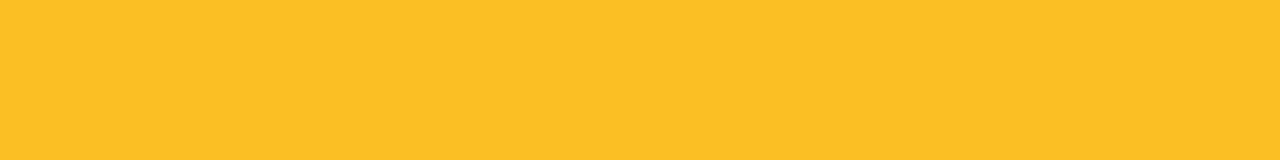
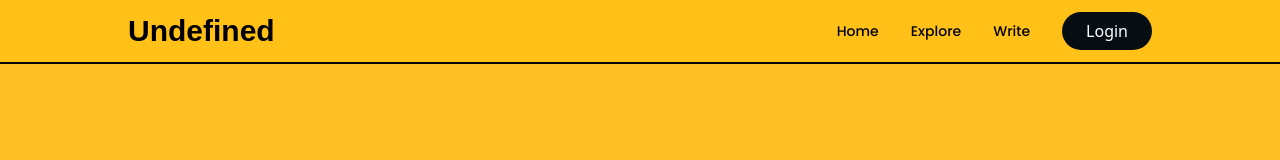
Before and after one commit to undefinedMLG/news-website-nextjs, a Next.js app: page / in a window 1280 px wide. Shown: the top 160 px of the page. Built offline with nearby package versions, Linux system fonts and the light colour scheme; no server answers; a web font is replaced by a local one.

Commit message:
fix bug navbar

```diff
--- a/components/Users/Navbar.jsx
+++ b/components/Users/Navbar.jsx
@@ -26,7 +26,7 @@ const Navbar = () => {
     <div
       className={`fixed w-full flex justify-between items-center z-50 px-32 border-b-2 text-black border-b-black h-16 max-md:flex-col max-md:px-4 duration-300
         ${position < 490 && path === "/" ? "bg-secondary" : "bg-white"} ${
-        path === "/admin" || "/admin/new" ? "hidden" : "block"
+        path === "/admin" ? "hidden" : "block"
       }
 
       `}
```
